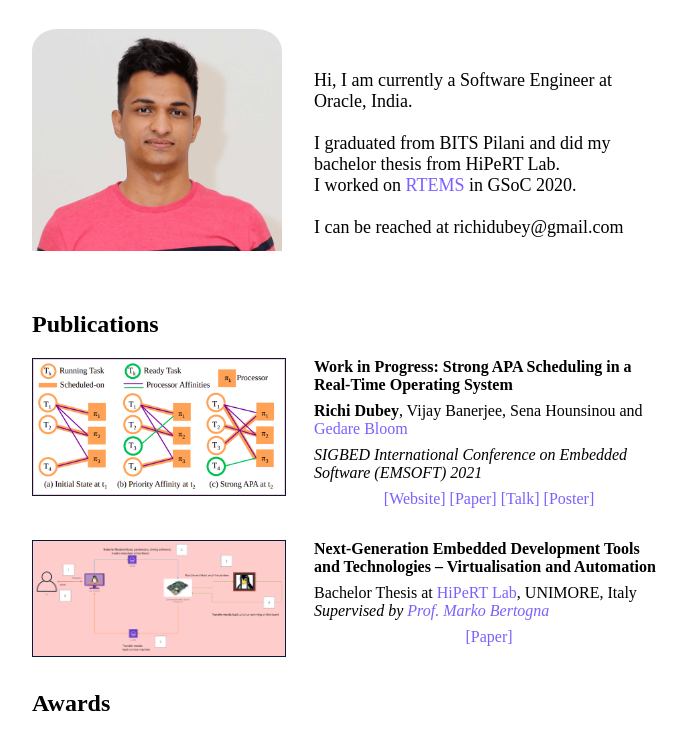
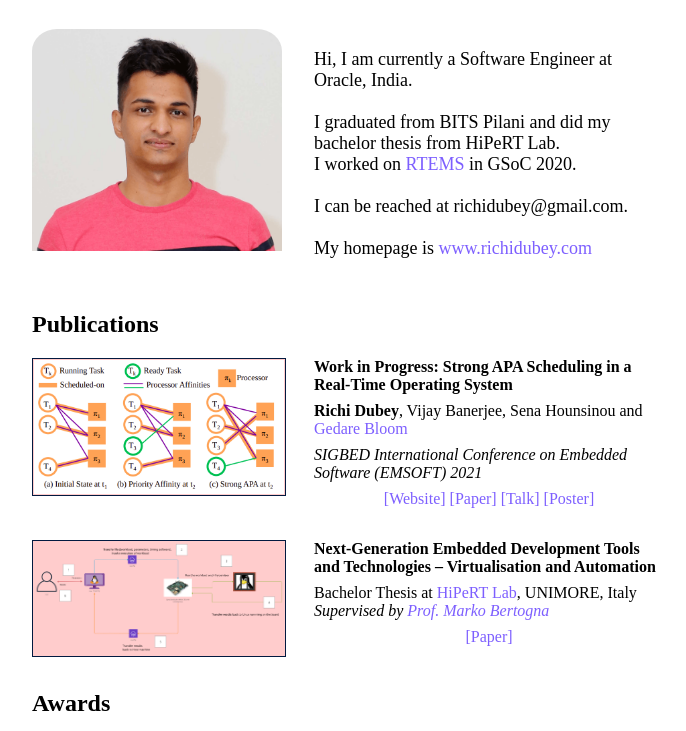
Before and after one commit to richidubey/richidubey.github.io, a plain HTML site: page index.html in a window 1280 px wide. Shown: the part 69-800 px from the top of the page, without its empty margins (292-978 px from the left). Drawn offline with Linux system fonts and the light colour scheme.

Commit message:
Add link to homepage

```diff
--- a/index.html
+++ b/index.html
@@ -55,7 +55,8 @@
                 <br><br>
                 I graduated from BITS Pilani and did my bachelor thesis from HiPeRT Lab.<br> I worked on <a href="https://www.rtems.org/" target="_blank">RTEMS</a> in GSoC 2020.
                 <br><br>
-                I can be reached at richidubey@gmail.com
+                I can be reached at richidubey@gmail.com.
+                <br><br> My homepage is <a href="http://www.richidubey.com" target="_blank">www.richidubey.com</a>
             </div>
 
         </div>
```
